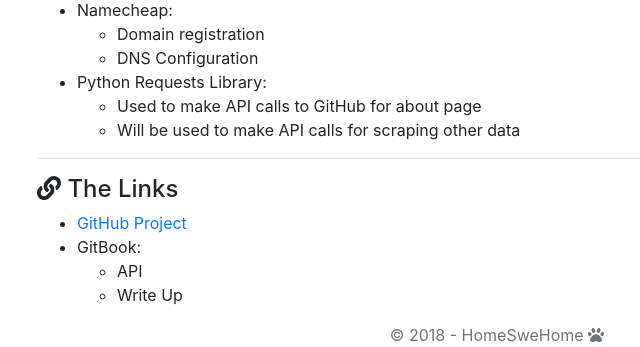
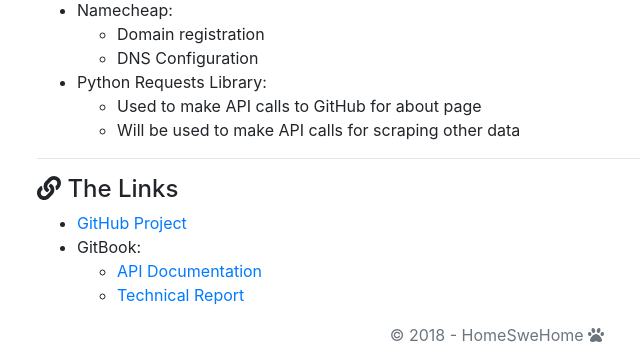
Before and after one commit to TimCoding/HomeSweHome, a Python web app: template server/templates/about.html in a window 1280 px wide. Shown: the part 2833-3180 px from the top of the page, without its empty margins (143-783 px from the left). Run offline with Jinja, Linux system fonts and the light colour scheme; the template is opened without the code that fills it, so the values that code supplies are empty; some libraries are stand-ins or nearby versions.

Commit message:
Add links to GitBooks

```diff
--- a/server/templates/about.html
+++ b/server/templates/about.html
@@ -257,8 +257,8 @@
                 <li><a href="https://github.com/TimCoding/HomeSweHome/">GitHub Project</a></li>
                 <li>GitBook:</li>
                 <ul>
-                    <li>API</li>
-                    <li>Write Up</li>
+                    <li><a href="https://epicdavi.gitbooks.io/api/">API Documentation</a></li>
+                    <li><a href="https://epicdavi.gitbooks.io/report/">Technical Report</a></li>
                 </ul>
             </ul>
         </div>
```
